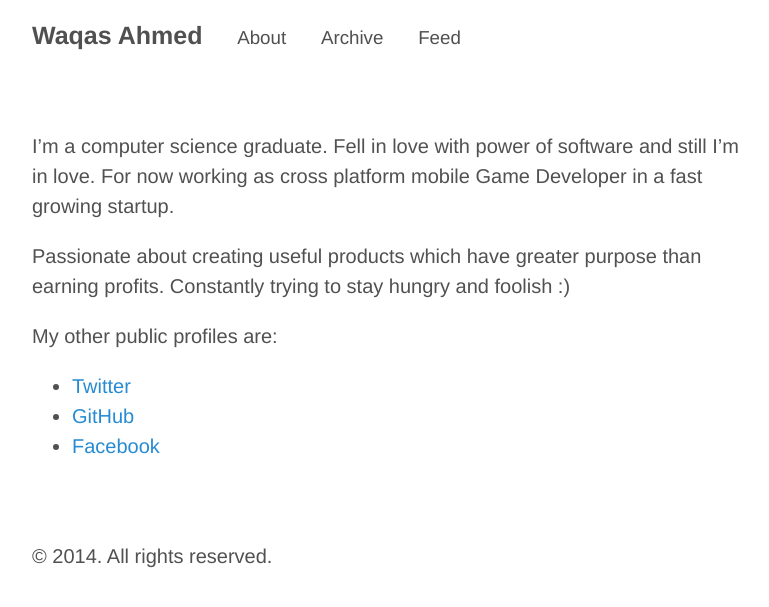
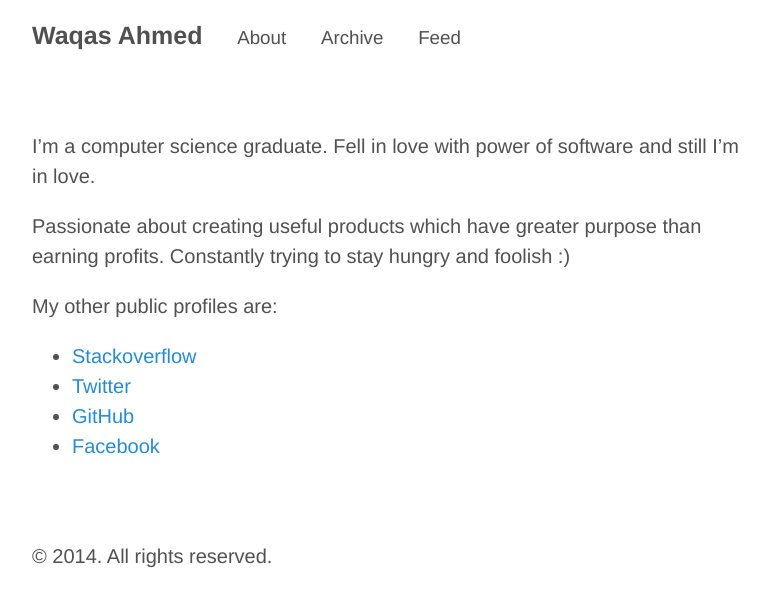
Before and after one commit to uberbinge/waah42.github.io, a Jekyll site: the page built from about.md, in a window 1280 px wide. Shown: the top 607 px of the page, without its empty margins (248-1017 px from the left). Built offline with Jekyll 4.4.1, drawn with Linux system fonts in a browser that asks for light colours; Markdown is read by kramdown in place of the engine named in the settings.

Commit message:
update in about me

```diff
--- a/about.md
+++ b/about.md
@@ -2,13 +2,14 @@
 layout: page
 ---
 
-I'm a computer science graduate. Fell in love with power of software and still I'm in love. For now working as cross platform mobile Game Developer in a fast growing startup.
+I'm a computer science graduate. Fell in love with power of software and still I'm in love.
 
 Passionate about creating useful products which have greater purpose than earning profits.
 Constantly trying to stay hungry and foolish :)
 
 My other public profiles are:
 
+* [Stackoverflow](http://stackoverflow.com/users/870218/waqas716)
 * [Twitter](http://twitter.com/waqas716)
 * [GitHub](http://github.com/waqas716)
 * [Facebook](http://facebook.com/waqas716)
```
